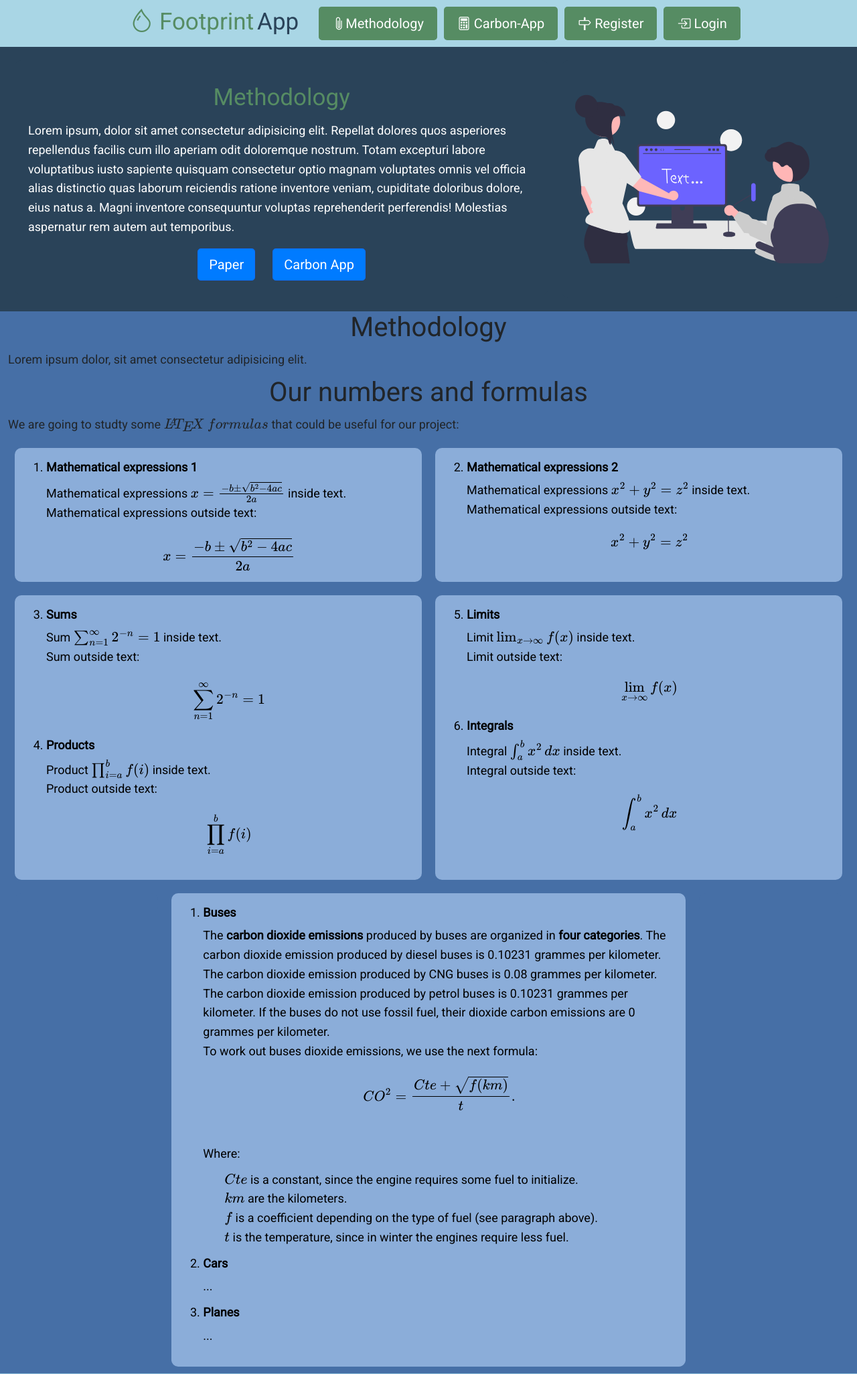
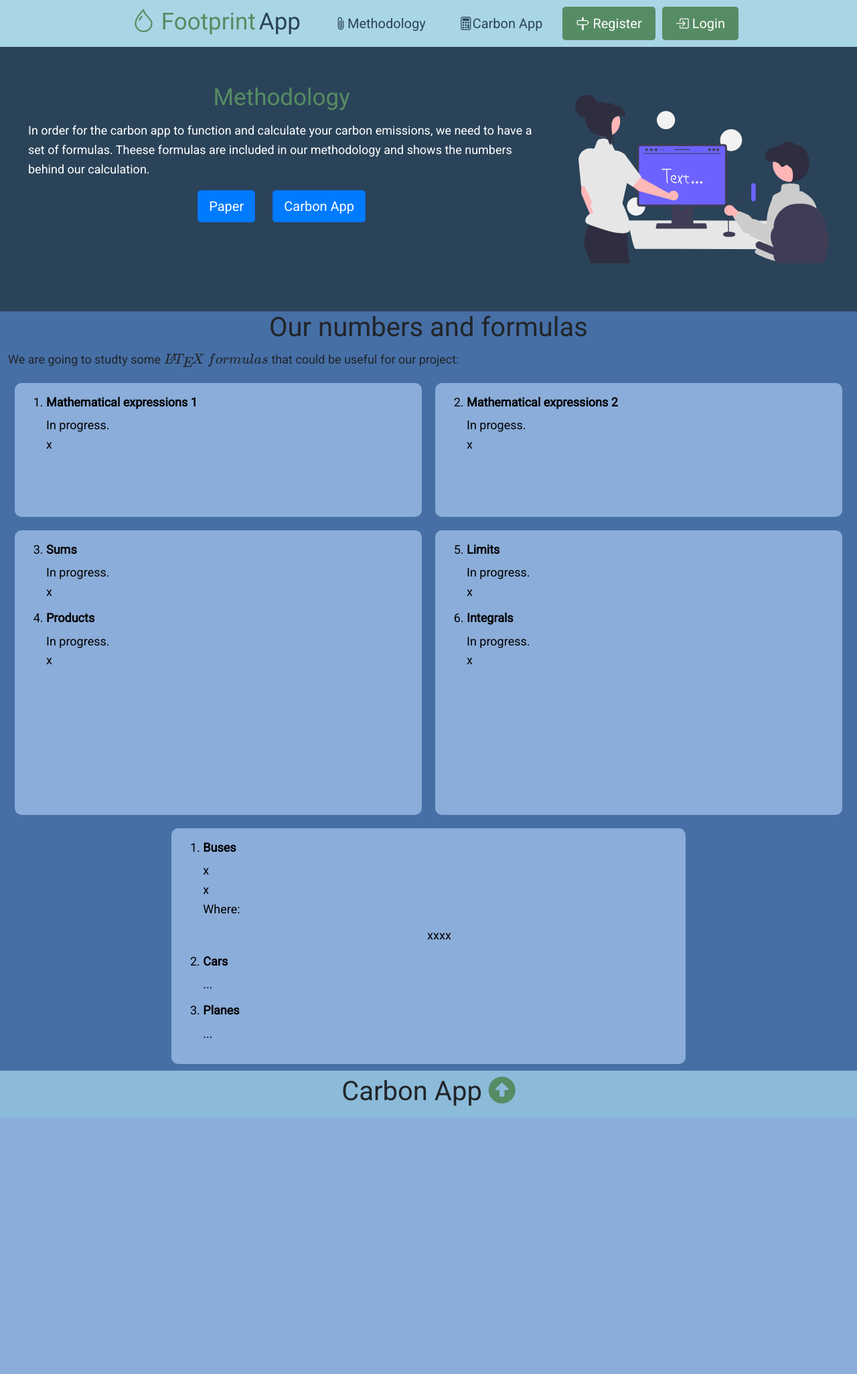
Before and after one commit to filipframstad/Carbon-App-2024---Group-2---Test, a Flask app: page /methodology in a window 1280 px wide. Shown: the top 2052 px of the page at 67% size. After the commit the page ends 1669 px from the top, so only its background shows below. Run offline with Flask 3, Linux system fonts and the light colour scheme; some libraries are stand-ins or nearby versions.

Commit message:
Add files via upload

```diff
--- a/capp/static/layout.css
+++ b/capp/static/layout.css
@@ -89,6 +89,22 @@ img {
   border-radius: 5px;
   flex-direction: row;
 }
+.carbon_app_navbar_ul {
+  display: flex;
+  flex-direction: row;
+  list-style: none; /* You can alsp use the .ul in the CSS utilities, same principle, just that the "rules" which you include there are common for the whole of "ul", and not just navbar.ul */
+  align-items: center;
+  justify-content: center;
+}
+ul{
+  flex-direction: row;
+  display: flex;
+  list-style: none;
+  align-items: center;
+  justify-content: center;
+  padding: 0px;
+  margin: 0px;
+}
 
 
 /* Footer  */
--- a/capp/templates/layout.html
+++ b/capp/templates/layout.html
@@ -47,16 +47,16 @@
                 <span class="text-logo"><i class="bi bi-droplet"></i> Footprint</span> <span style="font-size: 35px;">App</span>
                 </a>
               </h1>
-              <nav>
-                <div class="btn_nav">
-                  <a href="{{url_for('methodology.methodology_home')}}" class="btn btn-primary btn-lg mr-2", style="background-color:#568c63; color:#fff; justify-content:right; border: none;"><i class="bi bi-paperclip"></i>Methodology</a>
-                </div>
-              </nav>
-              <nav>
-                <div class="btn_nav">
-                  <a href="{{url_for('carbon_app.carbon_app_home')}}" class="btn btn-primary btn-lg mr-2", style="background-color:#568c63; color:#fff; justify-content:right; border: none;"><i class="bi bi-calculator"></i> Carbon-App</a>
-                </div>
-              </nav>
+              <div class="carbon_app_navbar_ul">
+                <ul>
+                    <li>
+                        <a href="{{url_for('methodology.methodology_home')}}"><i class="bi bi-paperclip"></i>Methodology</a>
+                    </li>
+                    <li>
+                        <a href="{{url_for('carbon_app.carbon_app_home')}}"><i class="bi bi-calculator"></i>Carbon App</a>
+                    </li>
+                </ul>
+              </div>
               <nav>
                 <div class="btn_nav">
                   <a href="{{url_for('users.register')}}" class="btn btn-primary btn-lg mr-2", style="background-color:#568c63; color:#fff; justify-content:right; border: none;"><i class="bi bi-signpost"></i> Register</a>
--- a/capp/templates/methodology.html
+++ b/capp/templates/methodology.html
@@ -8,9 +8,8 @@
       <div class="header">
         <div class="box">
           <h1 style="font-size:55px;"><span class="text-logo"> Methodology</span></h1>
-          <p style="text-align:left;">
-              Lorem ipsum, dolor sit amet consectetur adipisicing elit. Repellat dolores quos asperiores repellendus facilis cum illo aperiam odit doloremque nostrum. Totam excepturi labore voluptatibus iusto sapiente quisquam consectetur optio magnam voluptates omnis vel officia alias distinctio quas laborum reiciendis ratione inventore veniam, cupiditate doloribus dolore, eius natus a. Magni inventore consequuntur voluptas reprehenderit perferendis! Molestias aspernatur rem autem aut temporibus.
-          </p>
+          <p style="text-align:left;"> In order for the carbon app to function and calculate your carbon emissions, we need to have a set of formulas. Theese formulas are included in our methodology and shows the numbers behind
+            our calculation.  </p>
           <div class="container_buttons_links_header">
             <div class="btn">
                 <a href="#" class="btn btn-primary btn-lg mr-2", style="background-color:#007bff;">Paper</a>
@@ -37,13 +36,6 @@
     <div class="container">
 
         <div class="methodology" style="display:block;">
-            <h1 style="text-align:center;"> Methodology</h1>
-            <p>
-              Lorem ipsum dolor, sit amet consectetur adipisicing elit.
-            </p>
-        </div>
-
-        <div class="methodology" style="display:block;">
             <h1 style="text-align:center;"> Our numbers and formulas</h1>
             <p>
               We are going to studty some \(\LaTeX ~ formulas\) that could be useful for our project:
@@ -57,10 +49,9 @@
                     <li>
                         <h4>Mathematical expressions 1</h4>
                         <p class="text-left">
-                            Mathematical expressions \( x = {-b \pm \sqrt{b^2-4ac} \over 2a} \) inside text.
+                            In progress.
                             <br>
-                            Mathematical expressions outside text:
-                            \[ x = {-b \pm \sqrt{b^2-4ac} \over 2a} \]
+                            x
                         </p>
                     </li>
                 </ol>
@@ -70,10 +61,9 @@
                     <li>
                         <h4>Mathematical expressions 2</h4>
                         <p class="text-left">
-                            Mathematical expressions \( x^2 + y^2 = z^2 \) inside text.
+                            In progess.
                             <br>
-                            Mathematical expressions outside text:
-                            \[ x^2 + y^2 = z^2 \]
+                            x
                         </p>
                     </li>
                 </ol>
@@ -87,19 +77,17 @@
                     <li>
                         <h4>Sums</h4>
                         <p class="text-left">
-                            Sum \(\sum_{n=1}^{\infty} 2^{-n} = 1\) inside text.
+                            In progress.
                             <br>
-                            Sum outside text:
-                            \[ \sum_{n=1}^{\infty} 2^{-n} = 1 \]
+                            x
                         </p>
                     </li>
                     <li>
                         <h4>Products</h4>
                         <p class="text-left">
-                            Product \(\prod_{i=a}^{b} f(i)\) inside text.
+                            In progress.
                             <br>
-                            Product outside text:
-                            \[ \prod_{i=a}^{b} f(i) \]
+                            x
                         </p>
                     </li>
                 </ol>
@@ -109,19 +97,17 @@
                     <li>
                         <h4>Limits</h4>
                         <p class="text-left">
-                            Limit \(\lim_{x\to\infty} f(x)\) inside text.
+                            In progress.
                             <br>
-                            Limit outside text:
-                            \[ \lim_{x\to\infty} f(x) \]
+                            x
                         </p>
                     </li>
                     <li>
                         <h4>Integrals</h4>
                         <p class="text-left">
-                            Integral \(\int_{a}^{b} x^2 \,dx\) inside text.
+                            In progress.
                             <br>
-                            Integral outside text:
-                            \[ \int_{a}^{b} x^2 \,dx \]
+                            x
                         </p>
                     </li>
                 </ol>
@@ -140,25 +126,16 @@
                     <li>
                         <h4>Buses</h4>
                         <p class="text-left">
-                            The <strong>carbon dioxide emissions</strong> produced by buses are organized in <strong>four categories</strong>. The carbon dioxide emission produced by diesel buses is 0.10231 grammes per kilometer. The carbon dioxide emission produced by CNG buses is 0.08 grammes per kilometer. The carbon dioxide emission produced by petrol buses is 0.10231 grammes per kilometer. If the buses do not use fossil fuel, their dioxide carbon emissions are 0 grammes per kilometer.
+                            x
                             <br>
-                            To work out buses dioxide emissions, we use the next formula:
-                            \[CO^2 = {Cte + \sqrt{f(km)} \over t}.\]
+                             x
                             <br>
                             Where:
                             <ul style="text-align:left;">
-                                <li>
-                                    \(Cte\) is a constant, since the engine requires some fuel to initialize.
-                                </li>
-                                <li>
-                                    \(km\) are the kilometers.
-                                </li>
-                                <li>
-                                    \(f\) is a coefficient depending on the type of fuel (see paragraph above).
-                                </li>
-                                <li>
-                                    \(t\) is the temperature, since in winter the engines require less fuel.
-                                </li>
+                                <li>x</li>
+                                <li>x</li>
+                                <li>x</li>
+                                <li>x </li>
                             </ul>
 
                         </p>
```
